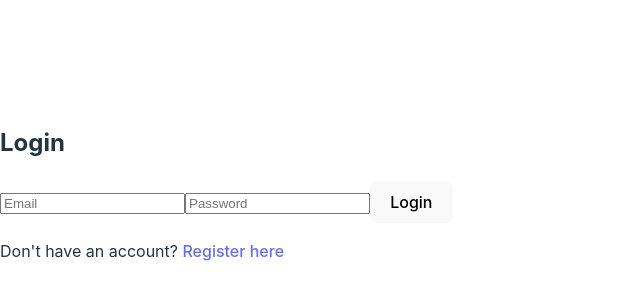
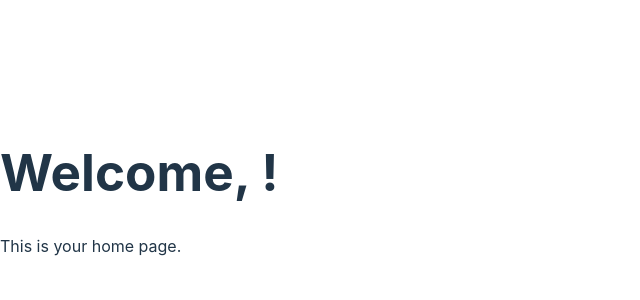
Before and after one commit to Timi16/Tchess, a React (Vite) app: page /home in a window 1280 px wide. Before the commit this address led to /. Shown: the part 208-508 px from the top of the page, without its empty margins (0-640 px from the left). Built offline with nearby package versions, Linux system fonts and the light colour scheme.

Commit message:
bug fixed

```diff
--- a/src/App.jsx
+++ b/src/App.jsx
@@ -1,26 +1,19 @@
-import React, { useEffect, useState } from 'react';
-import { BrowserRouter as Router, Route, Routes, Navigate } from 'react-router-dom';
+import React from 'react';
+import { BrowserRouter as Router, Route, Routes } from 'react-router-dom';
 import Login from './Login';
+import Register from './Register';
 import Home from './Home';
 
-function App() {
-  const [isAuthenticated, setIsAuthenticated] = useState(false);
-
-  useEffect(() => {
-    const username = localStorage.getItem('username');
-    if (username) {
-      setIsAuthenticated(true);
-    }
-  }, []);
-
+const App = () => {
   return (
     <Router>
       <Routes>
-        <Route path="/" element={isAuthenticated ? <Navigate to="/home" /> : <Login setIsAuthenticated={setIsAuthenticated} />} />
-        <Route path="/home" element={isAuthenticated ? <Home /> : <Navigate to="/" />} />
+        <Route path="/" element={<Login />} />
+        <Route path="/register" element={<Register />} />
+        <Route path="/home" element={<Home />} />
       </Routes>
     </Router>
   );
-}
+};
 
 export default App;
--- a/src/Login.jsx
+++ b/src/Login.jsx
@@ -1,4 +1,3 @@
-// src/components/Login.jsx
 import React, { useState } from 'react';
 import axios from 'axios';
 import { useNavigate } from 'react-router-dom';
@@ -7,15 +6,15 @@ const Login = () => {
   const [email, setEmail] = useState('');
   const [password, setPassword] = useState('');
   const [errorMessage, setErrorMessage] = useState('');
-  const navigate = useNavigate(); // Use useNavigate here
+  const navigate = useNavigate();
 
   const handleLogin = async (e) => {
     e.preventDefault();
     try {
-      const response = await axios.post('http://127.0.0.1:5000/api/auth/login', { email, password });
+      const response = await axios.post('https://tchess-backend.onrender.com/api/auth/login', { email, password });
       localStorage.setItem('token', response.data.token);
-      localStorage.setItem('username', email.split('@')[0]); // Store the username from email
-      navigate('/home'); // Redirect to Home after successful login
+      localStorage.setItem('username', email.split('@')[0]);
+      navigate('/home');
     } catch (error) {
       setErrorMessage(error.response?.data?.message || 'Something went wrong');
     }
--- a/src/Register.jsx
+++ b/src/Register.jsx
@@ -1,4 +1,3 @@
-// src/components/Register.jsx
 import React, { useState } from 'react';
 import axios from 'axios';
 import { useNavigate } from 'react-router-dom';
@@ -8,12 +7,12 @@ const Register = () => {
   const [email, setEmail] = useState('');
   const [password, setPassword] = useState('');
   const [errorMessage, setErrorMessage] = useState('');
-  const navigate = useNavigate(); // Use useNavigate here
+  const navigate = useNavigate();
 
   const handleRegister = async (e) => {
     e.preventDefault();
     try {
-      await axios.post('http://127.0.0.1:5000/api/auth/register', { username, email, password });
+      await axios.post('https://tchess-backend.onrender.com/api/auth/register', { username, email, password });
       navigate('/'); // Redirect to Login after successful registration
     } catch (error) {
       setErrorMessage(error.response?.data?.message || 'Something went wrong');
```
